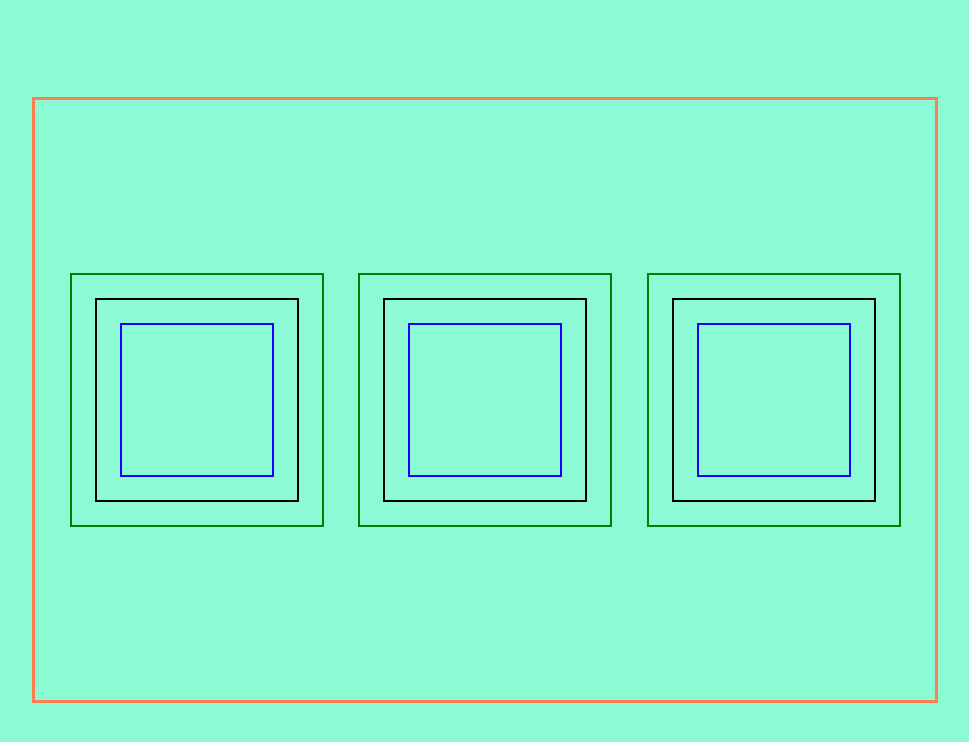
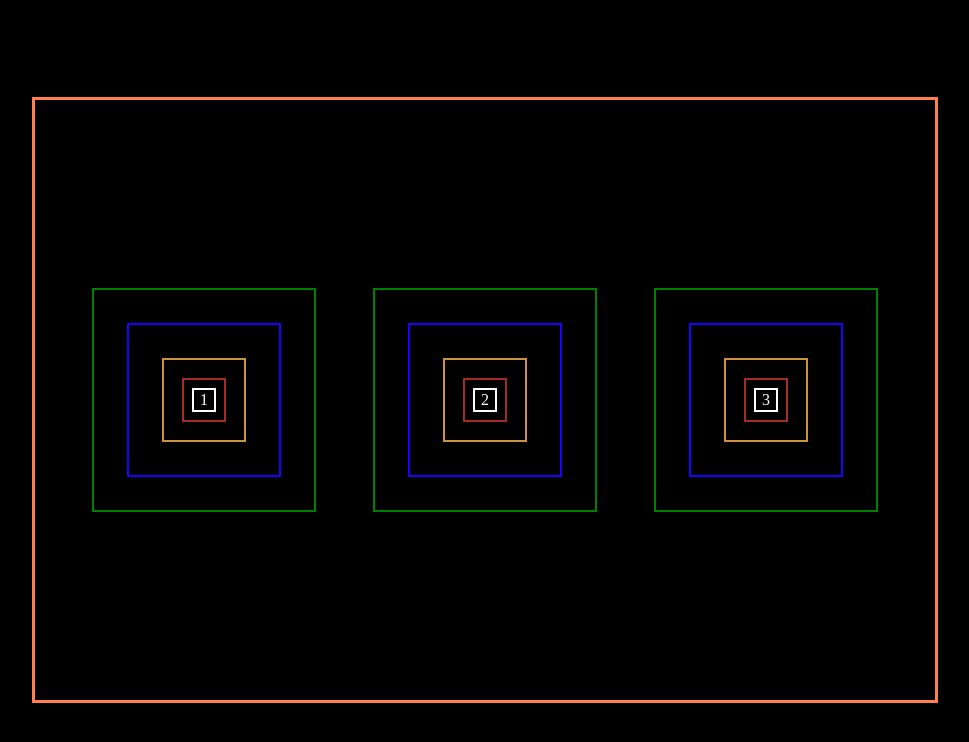
Before and after one commit to ThalyssonEmanoel/Front-end-Marcos, a plain HTML site: page FlexBox/flexbox.html in a window 1280 px wide. Shown: the whole page, without its empty margins (155-1124 px from the left). Drawn offline with Linux system fonts and the light colour scheme.

Commit message:
Não sei o que houve aqui

```diff
--- a/FlexBox/flexbox.css
+++ b/FlexBox/flexbox.css
@@ -1,5 +1,15 @@
+:root{
+    --cor-preto:black;
+    --cor-coral:coral;
+    --cor-verde:green;
+    --cor-azul:rgb(25, 0, 255);
+    --cor-esquisita:#ce923c;
+    --cor-marrom:brown;
+    --cor-branco:white;
+}
+
 body{
-    background-color: rgb(140, 250, 213);
+    background-color: var(--cor-preto);
     height: 100vh;
     margin: 0;
 
@@ -9,7 +19,7 @@ body{
 }
 
 .container{
-    border: 3px solid coral;
+    border: 3px solid var(--cor-coral);
     height: 600px;
     width: 900px;
 
@@ -20,9 +30,9 @@ body{
     justify-content: space-evenly ;
 }
 .itens{
-    border: 2px solid green;
-    height: 250px;
-    width: 250px;
+    border: 2px solid var(--cor-verde);
+    height: 220px;
+    width: 220px;
 
     display: flex;
     align-items: center;
@@ -30,7 +40,7 @@ body{
 }
 
 .childChild{
-    border: 2px solid black;
+    border: 2px solid var(--cor-preto);
     height: 200px;
     width: 200px;
 
@@ -40,7 +50,40 @@ body{
 }
 
 .BiChild{
-    border: 2px solid rgb(25, 0, 255);
+    border: 2px solid var(--cor-azul);
     height: 150px;
     width: 150px;
+
+    display:flex ;
+    align-items: center;
+    justify-content: space-evenly;
 }
+.filhooo{
+    border: 2px solid var(--cor-esquisita);
+    height: 80px;
+    width: 80px;
+
+    display: flex;
+    align-items: center;
+    justify-content: center;
+}
+
+.filho4{
+    border: 2px solid var(--cor-marrom);
+    height: 40px;
+    width: 40px;
+
+    display: flex;
+    align-items: center;
+    justify-content: center;
+}
+.filho5{
+    border: 2px solid var(--cor-branco);
+    height: 20px;
+    width: 20px;
+    color: var(--cor-branco);
+
+    display: flex;
+    align-items: center;
+    justify-content: center;
+}
--- a/FlexBox/flexbox.html
+++ b/FlexBox/flexbox.html
@@ -10,14 +10,29 @@
 
 <div class="container">
     <div class="itens">
-        <div class="childChild"><div class="BiChild"></div>
+        <div class="childChild">
+            <div class="BiChild">
+                <div class="filhooo">
+                    <div class="filho4"><div class="filho5">1</div></div>
+            </div>
+            </div>
     </div>
     </div>
-        <div class="itens"><div class="childChild"><div class="BiChild"></div>
+        <div class="itens"><div class="childChild">
+            <div class="BiChild">
+                <div class="filhooo">
+                    <div class="filho4"><div class="filho5">2</div></div>
+                </div>
+            </div>
 
         </div>
     </div>
-        <div class="itens"><div class="childChild"><div class="BiChild"></div>
+        <div class="itens"><div class="childChild">
+            <div class="BiChild">
+                <div class="filhooo">
+                    <div class="filho4"><div class="filho5">3</div></div>
+                </div>
+            </div>
 
         </div>
     </div>
```
Also changed, not shown: Aula11-03-2024/index.html (added, +33 -0 lines), Aula11-03-2024/Style.css (added).
